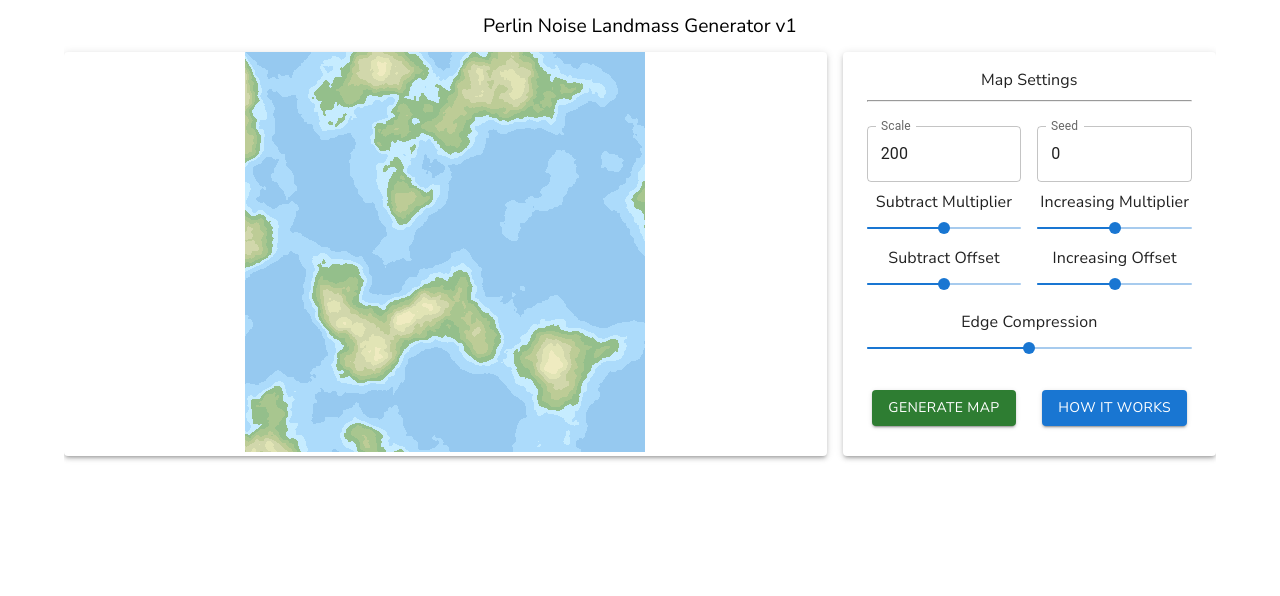
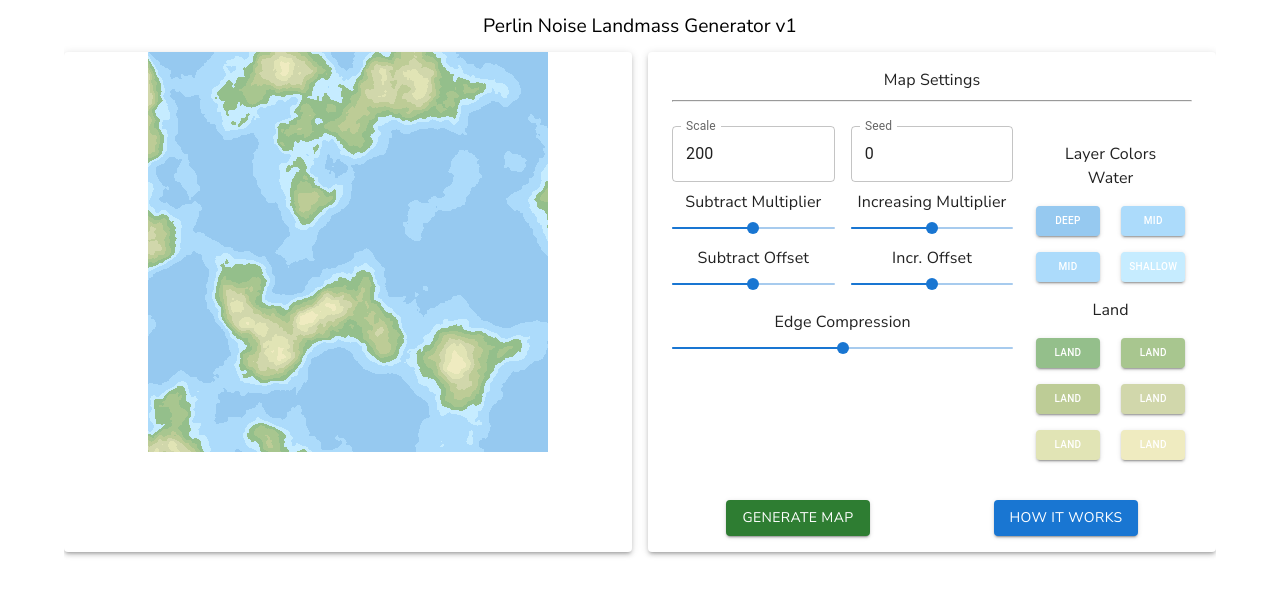
Before and after one commit to daniel-macias/landmass, a React (Create React App) app: page / in a window 1280 px wide. Shown: the top 596 px of the page. Built offline with nearby package versions, Linux system fonts and the light colour scheme.

Commit message:
added color picker but still doesnt generate with new colors

```diff
--- a/package.json
+++ b/package.json
@@ -15,6 +15,7 @@
     "@types/react-dom": "^18.2.6",
     "@types/seedrandom": "^3.0.5",
     "react": "^18.2.0",
+    "react-color": "^2.19.3",
     "react-dom": "^18.2.0",
     "react-scripts": "5.0.1",
     "seedrandom": "^3.0.5",
@@ -45,5 +46,8 @@
       "last 1 firefox version",
       "last 1 safari version"
     ]
+  },
+  "devDependencies": {
+    "@types/react-color": "^3.0.12"
   }
 }
--- a/src/App.tsx
+++ b/src/App.tsx
@@ -68,7 +68,7 @@ function App() {
       <Grid container spacing={2}>
         {/* For larger screens (1/3 and 2/3) */}
 
-        <Grid item xs={12} sm={8}>
+        <Grid item xs={12} sm={6}>
           {/* Content for the 2/3 column */}
           <Paper elevation={3} style={{ minHeight: '100%', display: 'flex', flexDirection: 'column' }}>
             <div style={{ flex: 1, minHeight: 0, alignItems: 'center' }}>
@@ -76,7 +76,7 @@ function App() {
             </div>
           </Paper>
         </Grid>
-        <Grid item xs={12} sm={4}>
+        <Grid item xs={12} sm={6}>
           {/* Content for the 1/3 column */}
           <Paper elevation={3} style={{ minHeight: '100%', display: 'flex', flexDirection: 'column' }}>
             <Settings onSubmit={generateMap} />
--- a/src/components/Settings.tsx
+++ b/src/components/Settings.tsx
@@ -1,5 +1,6 @@
 import React, { useState } from 'react';
-import { Dialog, DialogTitle, DialogContent, DialogActions, Box, TextField, Slider, Button, Typography, Container, Grid } from '@mui/material';
+import { Dialog, DialogTitle, DialogContent, DialogActions, TextField, Slider, Button, Typography, Container, Grid, Box, Popover } from '@mui/material';
+import { ChromePicker } from 'react-color';
 
 interface SettingsProps {
   onSubmit: (formData: {
@@ -12,7 +13,14 @@ interface SettingsProps {
     increasingOffset: number;
     scale: number;
     squareSize: number;
+    colors: RGBColor[];
   }) => void;
+}
+
+interface RGBColor {
+  red: number;
+  green: number;
+  blue: number;
 }
 
 const Settings = ({ onSubmit }: SettingsProps) => {
@@ -27,8 +35,35 @@ const Settings = ({ onSubmit }: SettingsProps) => {
   const [scale, setScale] = useState<number>(200);
   const [squareSize, setSquareSize] = useState<number>(1);
 
+  // State variables for color pickers
+  const [colors, setColors] = useState<RGBColor[]>([
+    { red: 150, green: 201, blue: 240 }, // Water Deep
+    { red: 172, green: 219, blue: 251 }, // Water Mid Low
+    { red: 172, green: 219, blue: 251 }, // Water Mid High
+    { red: 198, green: 236, blue: 255 }, // Water Shallow
+    { red: 148, green: 191, blue: 139 }, // Land 0
+    { red: 168, green: 198, blue: 143 }, // Land 1
+    { red: 189, green: 204, blue: 150 }, // Land 2
+    { red: 209, green: 215, blue: 171 }, // Land 3
+    { red: 225, green: 228, blue: 181 }, // Land 4
+    { red: 239, green: 235, blue: 192 }, // Land 5
+  ]);
+
+  const [selectedColor, setSelectedColor] = useState<number | null>(null);
+  const [anchorEl, setAnchorEl] = useState<null | HTMLElement>(null);
   const [isDialogOpen, setIsDialogOpen] = useState(false);
 
+  const handleColorChange = (color: any) => {
+    if (selectedColor !== null) {
+      const newColors = [...colors];
+      newColors[selectedColor] = {
+        red: color.rgb.r,
+        green: color.rgb.g,
+        blue: color.rgb.b,
+      };
+      setColors(newColors);
+    }
+  };
 
   // Function to handle form submission
   const handleSubmit = () => {
@@ -41,7 +76,8 @@ const Settings = ({ onSubmit }: SettingsProps) => {
       decreasingOffset,
       increasingOffset,
       scale,
-        squareSize
+      squareSize,
+      colors,
     };
     // Call the onSubmit function from the props and pass the form data
     onSubmit(formData);
@@ -55,21 +91,40 @@ const Settings = ({ onSubmit }: SettingsProps) => {
     setIsDialogOpen(false);
   };
 
+  const handleClick = (event: React.MouseEvent<HTMLElement>, index: number) => {
+    setSelectedColor(index);
+    setAnchorEl(event.currentTarget);
+  };
+
+  const handleClose = () => {
+    setAnchorEl(null);
+  };
+
+  const open = Boolean(anchorEl);
+  const id = open ? 'color-picker-popover' : undefined;
+
+  const colorLabels = [
+    'Deep Ocean',
+    'Mid Low Ocean',
+    'Mid High Ocean',
+    'Shallow Ocean',
+    'Land 0',
+    'Land 1',
+    'Land 2',
+    'Land 3',
+    'Land 4',
+    'Land 5'
+  ];
+
   return (
     <Container maxWidth="lg">
       <form style={{ margin: '16px 0' }}>
         <Typography id="decreasing-multiplier-slider-label" fontFamily={'Nunito Sans'}>Map Settings</Typography>
         <hr />
         <Grid container spacing={2} style={{ marginTop: '8px' }}>
+          <Grid item xs={12} sm={8}>
+            <Grid container spacing={2}>
               <Grid item xs={12} sm={6}>
-            {/* <TextField
-              label="Board Size"
-              type="number"
-              value={boardSize.toString()}
-              onChange={(e) => setBoardSize(parseInt(e.target.value, 10))}
-              fullWidth
-              InputProps={{ inputProps: { min: 0, max: 1000 } }}
-            /> */}
                 <TextField
                   label="Scale"
                   type="number"
@@ -100,8 +155,6 @@ const Settings = ({ onSubmit }: SettingsProps) => {
                   max={1}
                   aria-labelledby="decreasing-offset-slider-label"
                 />
-
-
               </Grid>
               <Grid item xs={12} sm={6}>
                 <TextField
@@ -122,8 +175,7 @@ const Settings = ({ onSubmit }: SettingsProps) => {
                   max={1}
                   aria-labelledby="increasing-multiplier-slider-label"
                 />
-
-            <Typography fontFamily={'Nunito Sans'} id="increasing-offset-slider-label">Increasing Offset</Typography>
+                <Typography fontFamily={'Nunito Sans'} id="increasing-offset-slider-label">Incr. Offset</Typography>
                 <Slider
                   size="small"
                   value={increasingOffset}
@@ -148,19 +200,74 @@ const Settings = ({ onSubmit }: SettingsProps) => {
                 max={1}
                 aria-labelledby="decreasing-multiplier-slider-label"
               />
-
-
-
             </Grid>
-
-        <Grid container spacing={2} style={{ marginTop: '8px' }}>
+          </Grid>
+          <Grid item xs={12} sm={4} style={{ marginTop: '16px' }}>
+            <Typography fontFamily={'Nunito Sans'}>Layer Colors</Typography>
+            <Typography fontFamily={'Nunito Sans'}>Water</Typography>
+            <Grid container spacing={1} style={{ marginTop: '8px' }}>
+              {colors.slice(0, 4).map((color, index) => (
+                <Grid item xs={6} key={index}>
+                  <Button
+                    variant="contained"
+                    style={{
+                      backgroundColor: `rgb(${color.red}, ${color.green}, ${color.blue})`,
+                      color: 'white',
+                      width: '60px',
+                      height: '30px',
+                      marginBottom: '8px',
+                      fontSize: '10px'
+                    }}
+                    onClick={(event) => handleClick(event, index)}
+                  >
+                    {colorLabels[index].split(' ')[0]}
+                  </Button>
+                </Grid>
+              ))}
+            </Grid>
+            <Typography fontFamily={'Nunito Sans'} style={{ marginTop: '8px' }}>Land</Typography>
+            <Grid container spacing={1} style={{ marginTop: '8px' }}>
+              {colors.slice(4).map((color, index) => (
+                <Grid item xs={6} key={index + 4}>
+                  <Button
+                    variant="contained"
+                    style={{
+                      backgroundColor: `rgb(${color.red}, ${color.green}, ${color.blue})`,
+                      color: 'white',
+                      width: '60px',
+                      height: '30px',
+                      marginBottom: '8px',
+                      fontSize: '10px'
+                    }}
+                    onClick={(event) => handleClick(event, index + 4)}
+                  >
+                    {colorLabels[index + 4].split(' ')[0]}
+                  </Button>
+                </Grid>
+              ))}
+            </Grid>
+          </Grid>
+        </Grid>
+        <Popover
+          id={id}
+          open={open}
+          anchorEl={anchorEl}
+          onClose={handleClose}
+          anchorOrigin={{
+            vertical: 'bottom',
+            horizontal: 'left',
+          }}
+        >
+          <ChromePicker color={selectedColor !== null ? `rgb(${colors[selectedColor].red}, ${colors[selectedColor].green}, ${colors[selectedColor].blue})` : '#fff'} onChange={handleColorChange} />
+        </Popover>
+        <Grid container spacing={2} style={{ marginTop: '16px' }}>
           <Grid item xs={12} sm={6}>
             <Button variant="contained" color="success" onClick={handleSubmit} style={{ fontFamily: 'Nunito Sans' }}>
               Generate Map
             </Button>
           </Grid>
           <Grid item xs={12} sm={6}>
-          <Button  variant="contained" color="primary" onClick={openDialog} style={{ fontFamily: 'Nunito Sans' }}>
+            <Button variant="contained" color="primary" onClick={openDialog} style={{ fontFamily: 'Nunito Sans' }}>
               How It Works
             </Button>
           </Grid>
@@ -181,19 +288,16 @@ const Settings = ({ onSubmit }: SettingsProps) => {
               <p style={{ fontSize: '14px' }}>Euclid's Function</p>
             </Grid>
           </Grid>
-        <p>This is an oversimplified explanation of how this works, but here is a short expanation of the variables the user can change: </p>
-
+          <p>This is an oversimplified explanation of how this works, but here is a short explanation of the variables the user can change:</p>
           <p><strong>Multiplier:</strong> Adjusts the granularity and complexity of landmasses along different axes.</p>
-
           <p><strong>Offset:</strong> Influences the properties of maximum and minimum altitude, allowing for tailored elevation characteristics.</p>
-
           <p><strong>Edge Compression:</strong> Alters the proportion of land surfaces to water, impacting the extent of landmasses.</p>
         </DialogContent>
         <DialogActions>
           <Button
-            component="a" // Use component="a" for a link
-            href="https://github.com/daniel-macias/landmass" // Replace with your GitHub repository URL
-            target="_blank" // Open the link in a new tab
+            component="a"
+            href="https://github.com/daniel-macias/landmass"
+            target="_blank"
             color="primary"
           >
             Open GitHub Repository
@@ -203,7 +307,6 @@ const Settings = ({ onSubmit }: SettingsProps) => {
           </Button>
         </DialogActions>
       </Dialog>
-
     </Container>
   );
 };
```
Also changed, not shown: 1 other file (tests, documents, lock files or other folders). Lines whose indentation alone changed are shown as unchanged.
